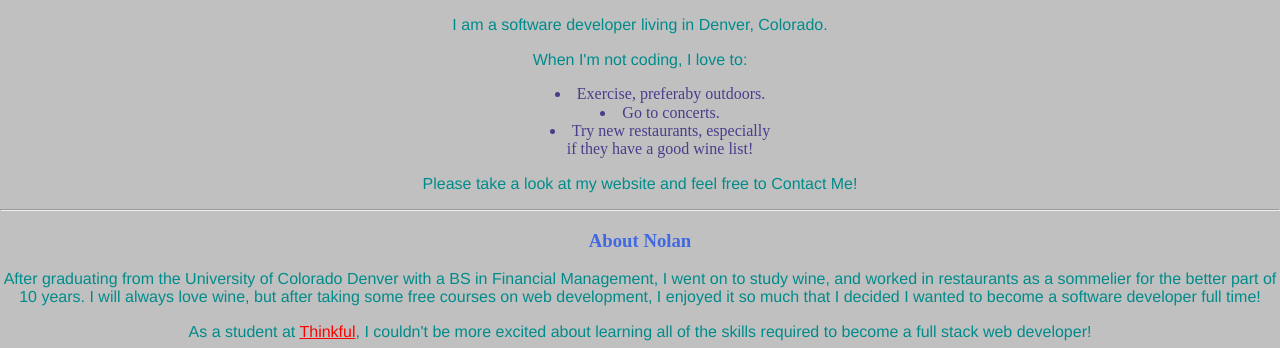
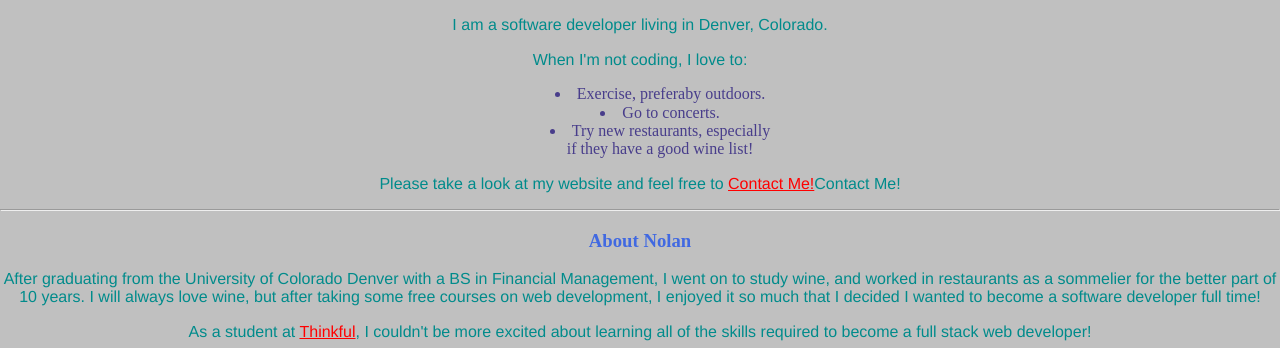
Before and after one commit to NolanGeiger/First-Website, a plain HTML site: page index.html in a window 1280 px wide. Shown: the part 452-800 px from the top of the page. Drawn offline with nearby package versions, Linux system fonts and the light colour scheme.

Commit message:
Update index.html

```diff
--- a/index.html
+++ b/index.html
@@ -32,7 +32,7 @@
            <li>Go to concerts.</li>
            <li>Try new restaurants, especially if they have a good wine list!</li>
            </ul>
-            <p class="text-centered">Please take a look at my website and feel free to Contact Me!<p>
+            <p class="text-centered">Please take a look at my website and feel free to <a href="#contact">Contact Me!</a>Contact Me!<p>
       </section class="wrapper">
     <hr>
         <!-- This is the "about" section -->
```
